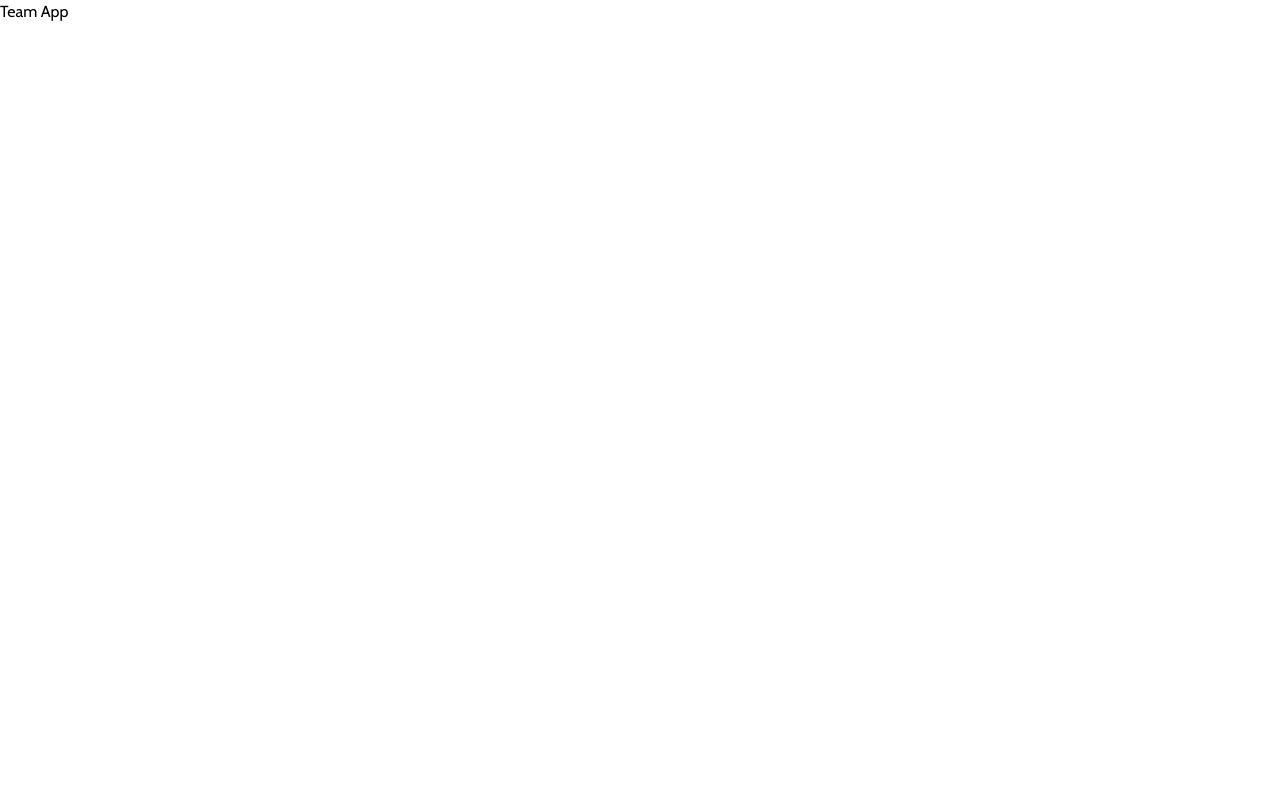
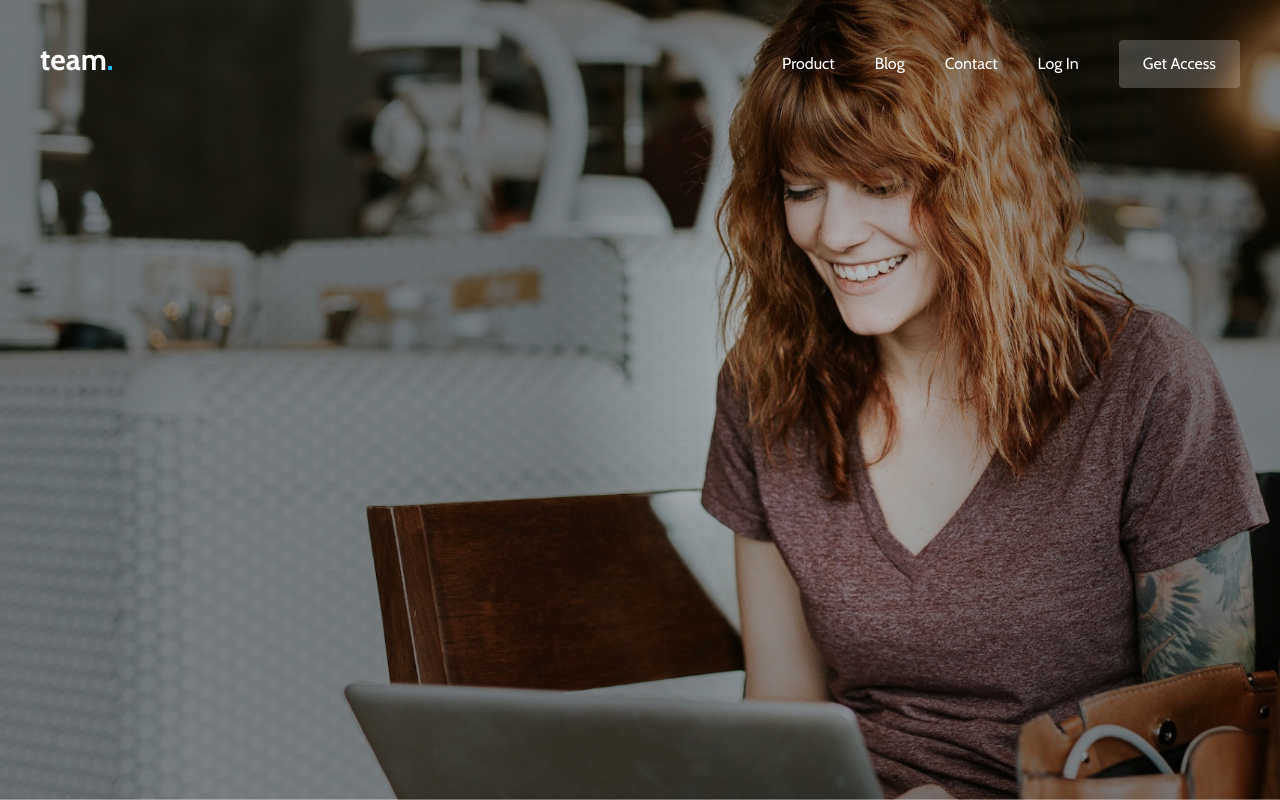
Before and after one commit to PurpleTurtl04/Team-App, a React (Vite) app in the folder team-app/: page / in a window 1280 px wide. Built offline with nearby package versions, Linux system fonts and the light colour scheme.

Commit message:
Begin set up of Hamburger menu, navbar, and Hero sections.

```diff
--- a/team-app/src/App.jsx
+++ b/team-app/src/App.jsx
@@ -1,9 +1,15 @@
 import './App.css'
+import Hero from './components/Hero'
 
 function App() {
   return (
     <div className='font-cabin'>
-      <h1>Team App</h1>
+        <header>
+            <Hero/>
+        </header>
+        <main>
+
+        </main>
     </div>
   )
 }
--- /dev/null
+++ b/team-app/src/components/HamburgerMenu.jsx
@@ -0,0 +1,53 @@
+import React, { useState } from 'react';
+
+function HamburgerMenu() {
+
+  const [isOpen, setIsOpen] = useState(false);
+
+  const toggleMenu = () => {
+    setIsOpen(!isOpen);
+  };
+
+    return(
+    <div className="relative">
+      {/* Hamburger Icon (visible on mobile) */}
+      <button
+        onClick={toggleMenu}
+        className="block md:hidden p-3"
+        aria-label="Toggle menu"
+      >
+        {/* Using a simple div stack for the icon, styled with Tailwind */}
+        <div className={`w-6 h-0.5 bg-teamapp-darkblue transition duration-300 ease-in-out ${isOpen ? 'transform rotate-45 translate-y-1.5' : ''}`}></div>
+        <div className={`w-6 h-0.5 bg-teamapp-darkblue my-1 transition duration-300 ease-in-out ${isOpen ? 'opacity-0' : ''}`}></div>
+        <div className={`w-6 h-0.5 bg-teamapp-darkblue transition duration-300 ease-in-out ${isOpen ? 'transform -rotate-45 -translate-y-1.5' : ''}`}></div>
+      </button>
+
+      {/* Menu Items (hidden by default on mobile, visible on desktop) */}
+      <div
+        className={`
+          ${isOpen ? 'block' : 'hidden'}
+          md:block
+          absolute md:static top-full right-0
+          bg-teamapp-grey/95 md:bg-transparent
+          shadow-lg md:shadow-none
+          p-2 md:p-0
+          mt-2 md:mt-0
+          rounded-md md:rounded-none
+          w-48 md:w-auto
+        `}
+      >
+        <ul className="flex flex-col w-full items-center md:items-center md:justify-around md:flex-row gap-4 md:gap-6 lg:gap-10 text-white">
+          <li><a href='#' className='transition duration-150 hover:text-teamapp-yellow'>Product</a></li>
+          <li><a href='#' className='transition duration-150 hover:text-teamapp-yellow'>Blog</a></li>
+          <li><a href='#' className='transition duration-150 hover:text-teamapp-yellow'>Contact</a></li>
+          <li><a href='#' className='transition duration-150 hover:text-teamapp-yellow'>Log In</a></li>
+          <button className='hover:text-teamapp-grey rounded-sm bg-white/20 px-6 py-3 transition duration-300 ease-in-out hover:bg-white min-w-14'>
+            Get Access
+            </button>
+        </ul>
+      </div>
+    </div>
+  )
+}
+
+export default HamburgerMenu
--- /dev/null
+++ b/team-app/src/components/Hero.jsx
@@ -0,0 +1,13 @@
+import Navbar from "./Navbar"
+
+function Hero() {
+    return (
+        <section>
+            <div className="relative bg-[url('assets/team-app-hero-img.jpg')] bg-cover bg-center h-screen max-w-[1920px] w-auto">
+                <Navbar/>
+            </div>
+        </section>
+    )
+}
+
+export default Hero
--- /dev/null
+++ b/team-app/src/components/Navbar.jsx
@@ -0,0 +1,19 @@
+import HamburgerMenu from "./HamburgerMenu"
+
+function Navbar() {
+    return (
+        <div>
+            <div className='container mx-auto flex items-center justify-between pt-10 pb-15 md:pb-36 xl:px-10'>
+            <p className='font-poppins text-3xl lg:pb-2 pl-3 md:pl-0'>
+                <span className='font-bold text-white'>team</span>
+                <span className='font-bold text-teamapp-blue'>.</span>
+            </p>
+            <nav>
+                <HamburgerMenu/>
+            </nav>
+        </div>
+        </div>
+    )
+}
+
+export default Navbar
```
